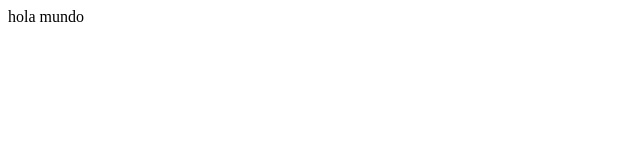
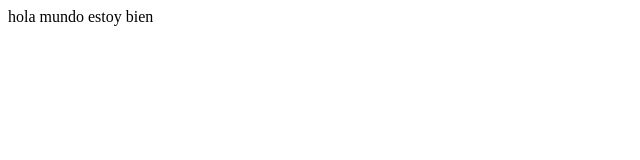
Before and after one commit to Jhojan28/test, a plain HTML site: page index.html in a window 1280 px wide. Shown: the full height of the page, 0-640 px from the left. Drawn offline with Linux system fonts and the light colour scheme.

Commit message:
Second change

```diff
--- a/index.html
+++ b/index.html
@@ -7,6 +7,6 @@
   <title>Document</title>
 </head>
 <body>
-  hola mundo
+  hola mundo estoy bien
 </body>
 </html>
```
